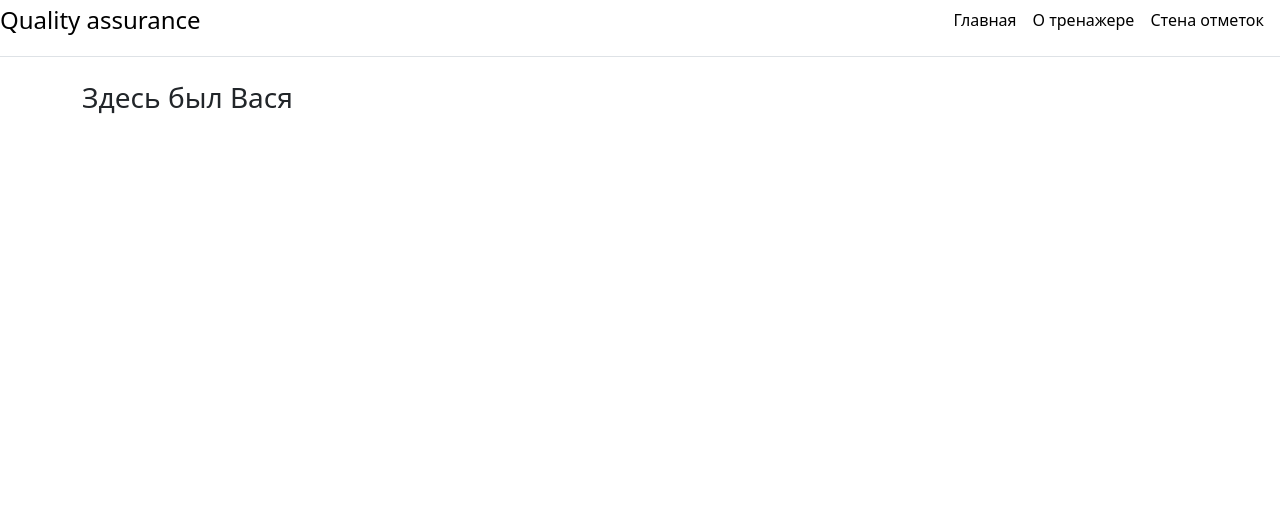
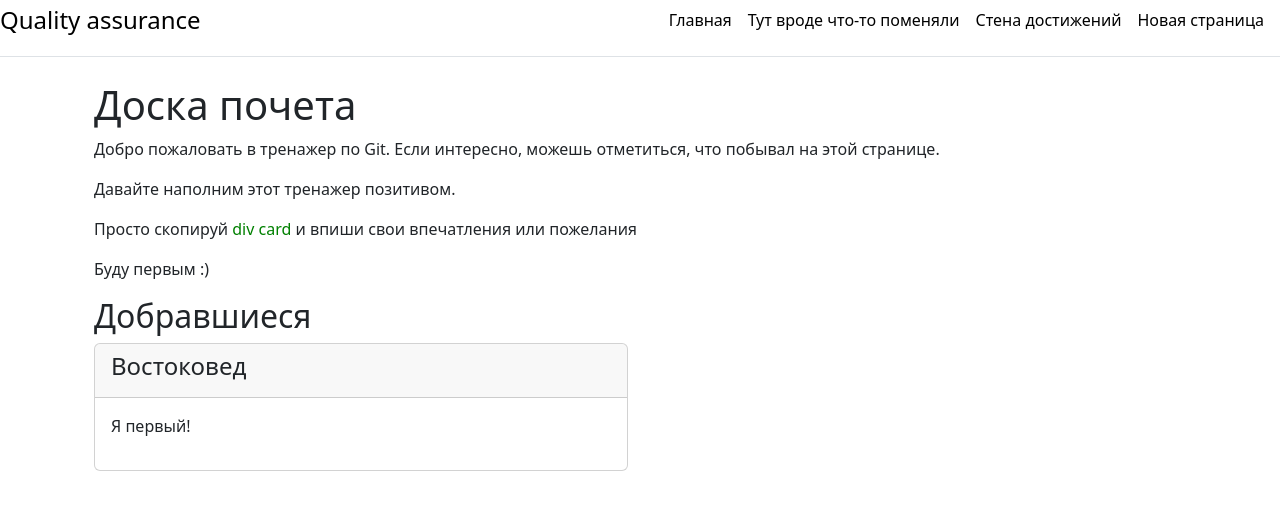
Before and after one commit to yuliya-le/Yu-train, a Django app: page /dashboard/ in a window 1280 px wide. Shown: the top 510 px of the page. Run offline with Django 5.2, Linux system fonts and the light colour scheme.

Commit message:
Merge branch 'origin/main'

```diff
--- a/GitTrain/GitTrain/settings.py
+++ b/GitTrain/GitTrain/settings.py
@@ -25,7 +25,7 @@ SECRET_KEY = 'django-insecure-&)#4ael=pkg*j+)or^9e@)h5gstvvbt0*mf2(==&nnd@a91_1w
 # SECURITY WARNING: don't run with debug turned on in production!
 DEBUG = True
 
-ALLOWED_HOSTS = []
+ALLOWED_HOSTS = ["*"]
 
 
 # Application definition
--- a/GitTrain/main/templates/main/about.html
+++ b/GitTrain/main/templates/main/about.html
@@ -6,6 +6,8 @@
 
 {% block content %}
     <div class="container">
+
        <p>Made in WMS</p>
+
     </div>
 {% endblock %}
--- a/GitTrain/main/templates/main/base.html
+++ b/GitTrain/main/templates/main/base.html
@@ -21,8 +21,10 @@
 
             <nav class="d-inline-flex mt-2 mt-md-0 ms-md-auto">
               <a class="me-3 py-2 link-body-emphasis text-decoration-none" href="{% url 'home' %}">Главная</a>
-              <a class="me-3 py-2 link-body-emphasis text-decoration-none" href="{% url 'about' %}">О тренажере</a>
-              <a class="me-3 py-2 link-body-emphasis text-decoration-none" href="{% url 'dashboard' %}">Стена отметок</a>
+              <a class="me-3 py-2 link-body-emphasis text-decoration-none" href="{% url 'about' %}">Тут вроде что-то поменяли</a>
+              <a class="me-3 py-2 link-body-emphasis text-decoration-none" href="{% url 'dashboard' %}">Стена достижений</a>
+              <a class="me-3 py-2 link-body-emphasis text-decoration-none" href="{% url 'new' %}">Новая страница</a>
+
           </div>
         <div class='container' id='content'>
             {% block content %}{% endblock %}
--- a/GitTrain/main/templates/main/dashboard.html
+++ b/GitTrain/main/templates/main/dashboard.html
@@ -5,7 +5,37 @@
 {% endblock %}
 
 {% block content %}
-
-<h3>Здесь был Вася</h3>
+    <div class="container">
+        <div class="row">
+            <div class="col-md-12">
+                <h1>Доска почета</h1>
+            </div>
+        </div>
+        <div class="row">
+            <div class="col-md-12">
+                <p>Добро пожаловать в тренажер по Git. Если интересно, можешь отметиться, что побывал на этой странице.</p>
+                <p>Давайте наполним этот тренажер позитивом.</p>
+                <p>Просто скопируй <span style='color: green;'>div card</span> и впиши свои впечатления или пожелания</p>
+                <p>Буду первым :)</p>
+            </div>
+        </div>
+        <div class="row">
+            <div class="col-md-12">
+                <h2>Добравшиеся</h2>
+            </div>
+        </div>
+        <div class="row">
+            <div class="col-md-6">
+                <div class='card'>
+                    <div class='card-header'>
+                        <h4 class='card-title'>Востоковед</h4>
+                    </div>
+                    <div class='card-body'>
+                        <p>Я первый!</p>
+                    </div>
+                </div>
+            </div>
+        </div>
+    </div>
 
 {% endblock %}
--- a/GitTrain/main/urls.py
+++ b/GitTrain/main/urls.py
@@ -6,5 +6,6 @@ urlpatterns = [
     path('', views.index, name='home'),
     path('about/', views.about, name='about'),
     path('dashboard/', views.dashboard, name='dashboard'),
+    path('new/', views.new, name='new')
 
 ]
--- a/GitTrain/main/views.py
+++ b/GitTrain/main/views.py
@@ -11,3 +11,7 @@ def about(request):
 def dashboard(request):
     context = {'title': 'Доска почета'}
     return render(request, 'main/dashboard.html', context)
+
+def new(request):
+    context = {'title': 'Новая страница'}
+    return render(request, 'main/new.html', context)
```
Also changed, not shown: GitTrain/main/templates/main/index.html (+3 -4 lines), README.md (added).
